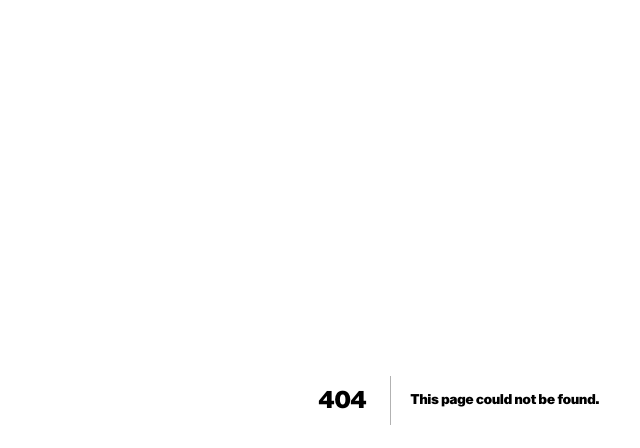
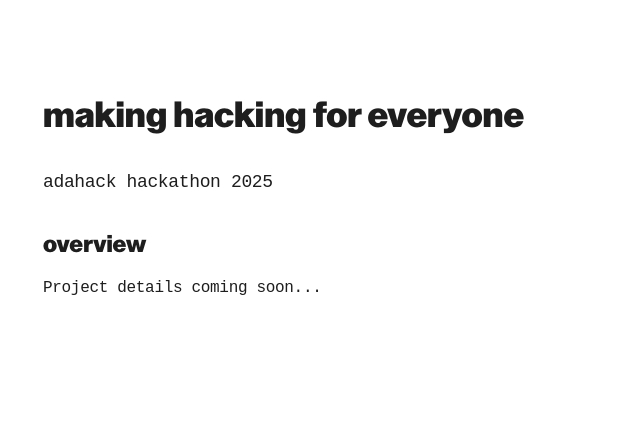
Before and after one commit to kaja-s/new-portfolio, a Next.js app: page /adahack in a window 1280 px wide. Before the commit this address had no page. Shown: the top 448 px of the page, without its empty margins (181-821 px from the left). Built offline with nearby package versions, Linux system fonts and the light colour scheme; a web font is replaced by a local one.

Commit message:
Added pages for each project

```diff
--- /dev/null
+++ b/app/adahack/page.tsx
@@ -0,0 +1,21 @@
+export default function AdahackPage() {
+  return (
+    <main className="min-h-screen bg-white text-black">
+      <div className="max-w-screen-lg mx-auto px-8 md:px-16 lg:px-24 py-24">
+        <h1 className="text-4xl font-bold lowercase mb-8">making hacking for everyone</h1>
+        <p className="text-lg mb-8" style={{ fontFamily: 'Akkurat Mono, monospace' }}>
+          adahack hackathon 2025
+        </p>
+
+        <div className="space-y-8">
+          <section>
+            <h2 className="text-2xl font-bold lowercase mb-4">Overview</h2>
+            <p style={{ fontFamily: 'Akkurat Mono, monospace', letterSpacing: '-0.02em' }}>
+              Project details coming soon...
+            </p>
+          </section>
+        </div>
+      </div>
+    </main>
+  );
+}
--- /dev/null
+++ b/app/communication/page.tsx
@@ -0,0 +1,21 @@
+export default function CommunicationPage() {
+  return (
+    <main className="min-h-screen bg-white text-black">
+      <div className="max-w-screen-lg mx-auto px-8 md:px-16 lg:px-24 py-24">
+        <h1 className="text-4xl font-bold lowercase mb-8">enhancing communication</h1>
+        <p className="text-lg mb-8" style={{ fontFamily: 'Akkurat Mono, monospace' }}>
+          card game for couples
+        </p>
+
+        <div className="space-y-8">
+          <section>
+            <h2 className="text-2xl font-bold lowercase mb-4">Overview</h2>
+            <p style={{ fontFamily: 'Akkurat Mono, monospace', letterSpacing: '-0.02em' }}>
+              Project details coming soon...
+            </p>
+          </section>
+        </div>
+      </div>
+    </main>
+  );
+}
--- /dev/null
+++ b/app/edtech/page.tsx
@@ -0,0 +1,21 @@
+export default function EdtechPage() {
+  return (
+    <main className="min-h-screen bg-white text-black">
+      <div className="max-w-screen-lg mx-auto px-8 md:px-16 lg:px-24 py-24">
+        <h1 className="text-4xl font-bold lowercase mb-8">edtech for students</h1>
+        <p className="text-lg mb-8" style={{ fontFamily: 'Akkurat Mono, monospace' }}>
+          xxx
+        </p>
+
+        <div className="space-y-8">
+          <section>
+            <h2 className="text-2xl font-bold lowercase mb-4">Overview</h2>
+            <p style={{ fontFamily: 'Akkurat Mono, monospace', letterSpacing: '-0.02em' }}>
+              Project details coming soon...
+            </p>
+          </section>
+        </div>
+      </div>
+    </main>
+  );
+}
--- /dev/null
+++ b/app/osint/page.tsx
@@ -0,0 +1,21 @@
+export default function OsintPage() {
+  return (
+    <main className="min-h-screen bg-white text-black">
+      <div className="max-w-screen-lg mx-auto px-8 md:px-16 lg:px-24 py-24">
+        <h1 className="text-4xl font-bold lowercase mb-8">osint + ai platform</h1>
+        <p className="text-lg mb-8" style={{ fontFamily: 'Akkurat Mono, monospace' }}>
+          reimagining data collection and analysis
+        </p>
+
+        <div className="space-y-8">
+          <section>
+            <h2 className="text-2xl font-bold lowercase mb-4">Overview</h2>
+            <p style={{ fontFamily: 'Akkurat Mono, monospace', letterSpacing: '-0.02em' }}>
+              Project details coming soon...
+            </p>
+          </section>
+        </div>
+      </div>
+    </main>
+  );
+}
--- a/app/page.tsx
+++ b/app/page.tsx
@@ -11,10 +11,7 @@
     <main className="relative">
       <IntroSection />
       <WorkSection />
-      <BlogSection />
-      <ExperienceSection />
       <AboutSection />
-      <EmailSignup />
       <Footer />
     </main>
   );
--- /dev/null
+++ b/app/voice/page.tsx
@@ -0,0 +1,21 @@
+export default function VoicePage() {
+  return (
+    <main className="min-h-screen bg-white text-black">
+      <div className="max-w-screen-lg mx-auto px-8 md:px-16 lg:px-24 py-24">
+        <h1 className="text-4xl font-bold lowercase mb-8">voice ai console</h1>
+        <p className="text-lg mb-8" style={{ fontFamily: 'Akkurat Mono, monospace' }}>
+          dashboard design
+        </p>
+
+        <div className="space-y-8">
+          <section>
+            <h2 className="text-2xl font-bold lowercase mb-4">Overview</h2>
+            <p style={{ fontFamily: 'Akkurat Mono, monospace', letterSpacing: '-0.02em' }}>
+              Project details coming soon...
+            </p>
+          </section>
+        </div>
+      </div>
+    </main>
+  );
+}
```
